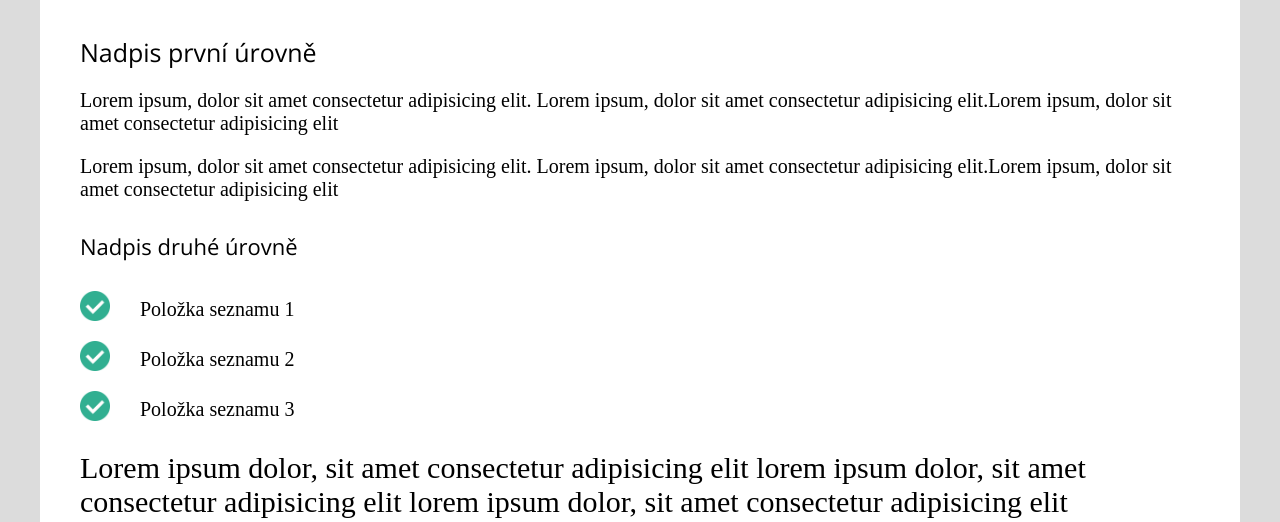
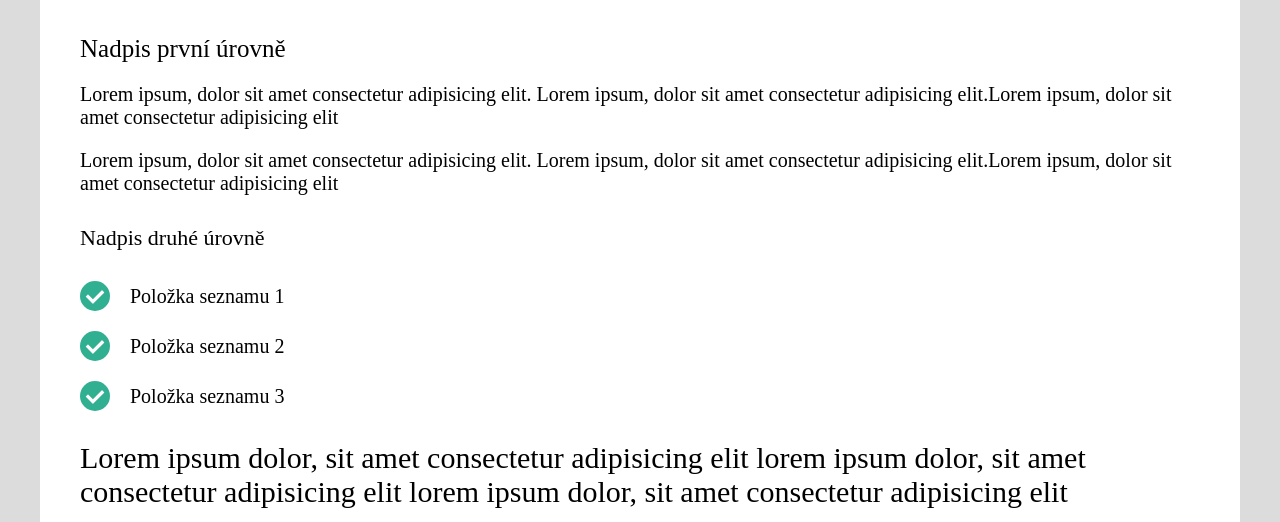
Before and after one commit to allinecka/Task_form, a plain HTML site: page index.html in a window 1280 px wide. Shown: the part 442-964 px from the top of the page. Drawn offline with nearby package versions, Linux system fonts and the light colour scheme.

Commit message:
new version

```diff
--- a/index.html
+++ b/index.html
@@ -4,7 +4,7 @@
 <head>
     <meta charset="UTF-8">
     <meta name="viewport" content="width=device-width, initial-scale=1.0">
-    <title>Greendot</title>
+    <title>Task - form</title>
     <link href="https://fonts.googleapis.com/css2?family=Open+Sans:wght@400;600&display=swap" rel="stylesheet">
     <link rel="stylesheet" href="./scss/main.css">
 </head>
@@ -22,9 +22,9 @@
 
         <h2>Nadpis druhé úrovně</h2>
         <ul>
-            <li><img class="green" src="images/green.png" alt="green"> Položka seznamu 1 </li>
-            <li><img class="green" src="images/green.png" alt="green"> Položka seznamu 2</li>
-            <li><img class="green" src="images/green.png" alt="green"> Položka seznamu 3</li>
+            <li> Položka seznamu 1</li>
+            <li> Položka seznamu 2</li>
+            <li> Položka seznamu 3</li>
         </ul>
 
             <p class="big">Lorem ipsum dolor, sit amet consectetur adipisicing elit lorem ipsum dolor, sit amet consectetur adipisicing elit lorem ipsum dolor, sit amet consectetur adipisicing elit </p>
--- a/scss/main.scss
+++ b/scss/main.scss
@@ -18,6 +18,16 @@ header {
     align-items: center;
 }
 
+li::before {
+  background: url("../images/checkmark.svg");
+  content: "";
+  width: 30px;
+  height: 30px;
+  position: absolute;
+  top:0;
+  left:0;
+}
+
 p {
   width: 100%;
   font-size:20px;
@@ -30,7 +40,6 @@ main {
 }
 
 h1 {
-  font-family: "Open Sans", sans-serif;
   font-weight: 300;
   color: black;
   font-size: 25px;
@@ -38,7 +47,6 @@ h1 {
 }
 
 h2 {
-  font-family: "Open Sans", sans-serif;
   text-align: left;
   font-weight: 300;
   font-size:22px;
@@ -47,6 +55,9 @@ h2 {
 
 li {
   list-style-type: none;
+  padding-left:50px;
+  position: relative;
+  line-height: 30px;
 
   img {
     height: 30px;
@@ -64,6 +75,9 @@ li {
 
 footer {
   height: 200px;
+  width:100%;
+  max-width:1350px;
+  margin:0 auto;
   background: rgb(2, 0, 36);
   background: linear-gradient(
     90deg,
@@ -101,6 +115,8 @@ footer {
   flex-direction: column;
   text-align: center;
   width: 100%;
+  max-width:1350px;
+  margin:0 auto;
   height: 50vh;
   overflow: hidden;
   background: url("https://source.unsplash.com/WLUHO9A_xik/");
```
Also changed, not shown: images/checkmark.svg (added), images/green.png (deleted), scss/main.css, 1 other file.
